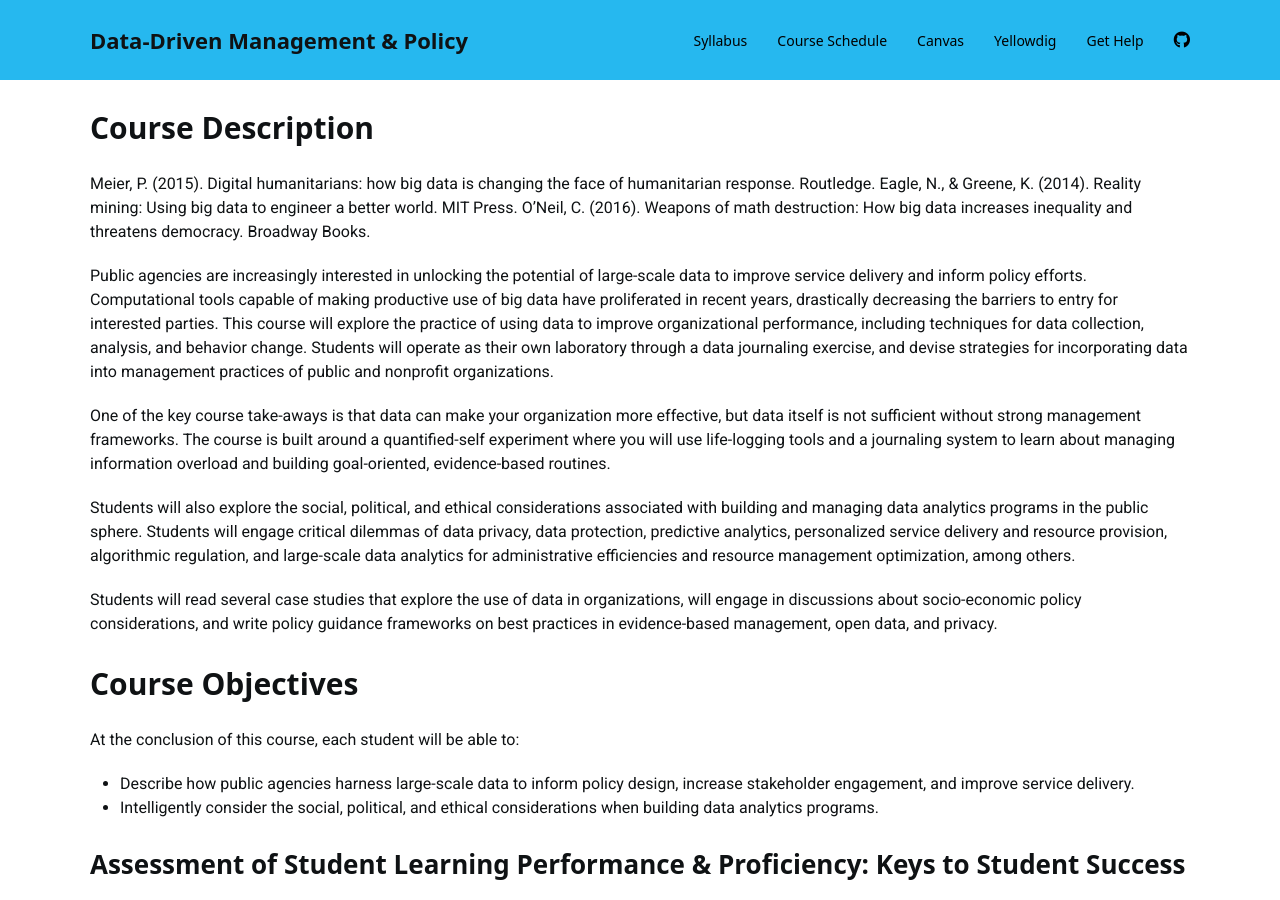
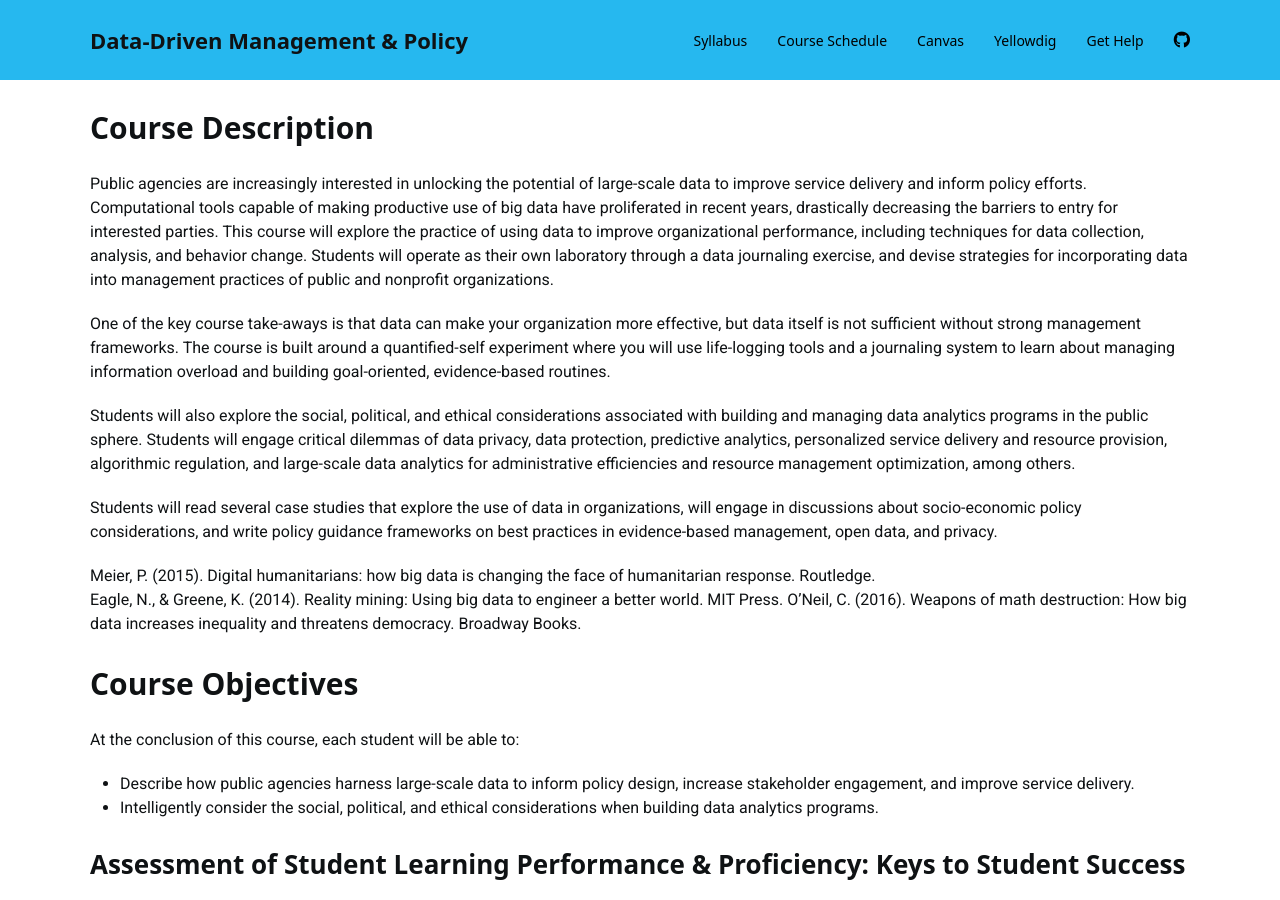
Before and after one commit to DS4PS/course-asu-paf-586-summer-2019, a Jekyll site: the page built from index.md, in a window 1280 px wide and 900 px high. Built offline with Jekyll 4.4.1, drawn with Linux system fonts in a browser that asks for light colours; nearby versions of some CDN libraries; our own code applies the rules of GitHub Pages for plain Markdown files; a style sheet for code colours, icons or effects is not loaded; part of the change alters nothing that is shown.

```diff
--- a/index.md
+++ b/index.md
@@ -27,7 +27,6 @@ instructor:
    scholar_url: https://scholar.google.com/citations?user=Ir8H4wMAAAAJ&hl=en
    linked_in_url:
 
-
 textbooks:
 - title: Social Physics: How Social Networks Can Make Us Smarter.
   authors: Sandy Pentland
@@ -54,6 +53,7 @@ textbooks:
   edition: Not Required
   link: https://www.amazon.com/Big-Book-Dashboards-Visualizing-Real-World/dp/1119282713/
   required (y/n): n
+
 ---
 
 
@@ -72,11 +72,6 @@ p.italic {
 
 # Course Description
 
-
-Meier, P. (2015). Digital humanitarians: how big data is changing the face of humanitarian response. Routledge.
-Eagle, N., & Greene, K. (2014). Reality mining: Using big data to engineer a better world. MIT Press.
-O'Neil, C. (2016). Weapons of math destruction: How big data increases inequality and threatens democracy. Broadway Books.
-
 Public agencies are increasingly interested in unlocking the potential of large-scale data to improve service delivery and inform policy efforts. Computational tools capable of making productive use of big data have proliferated in recent years, drastically decreasing the barriers to entry for interested parties. This course will explore the practice of using data to improve organizational performance, including techniques for data collection, analysis, and behavior change. Students will operate as their own laboratory through a data journaling exercise, and devise strategies for incorporating data into management practices of public and nonprofit organizations.
 
 One of the key course take-aways is that data can make your organization more effective, but data itself is not sufficient without strong management frameworks. The course is built around a quantified-self experiment where you will use life-logging tools and a journaling system to learn about managing information overload and building goal-oriented, evidence-based routines.
@@ -84,6 +79,10 @@ One of the key course take-aways is that data can make your organization more ef
 Students will also explore the social, political, and ethical considerations associated with building and managing data analytics programs in the public sphere. Students will engage critical dilemmas of data privacy, data protection, predictive analytics, personalized service delivery and resource provision, algorithmic regulation, and large-scale data analytics for administrative efficiencies and resource management optimization, among others.
 
 Students will read several case studies that explore the use of data in organizations, will engage in discussions about socio-economic policy considerations, and write policy guidance frameworks on best practices in evidence-based management, open data, and privacy.
+
+Meier, P. (2015). Digital humanitarians: how big data is changing the face of humanitarian response. Routledge.
+Eagle, N., & Greene, K. (2014). Reality mining: Using big data to engineer a better world. MIT Press.
+O'Neil, C. (2016). Weapons of math destruction: How big data increases inequality and threatens democracy. Broadway Books.
 
 
 # Course Objectives
```
